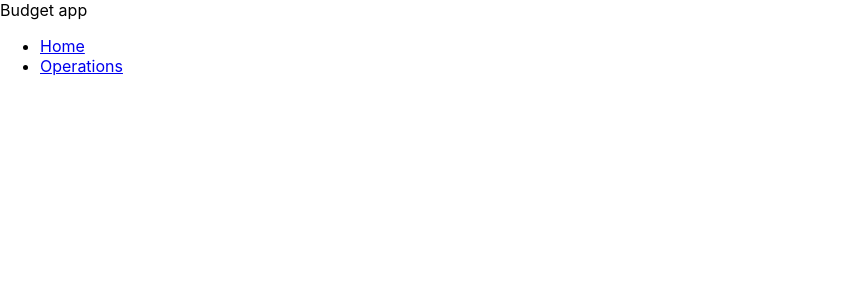
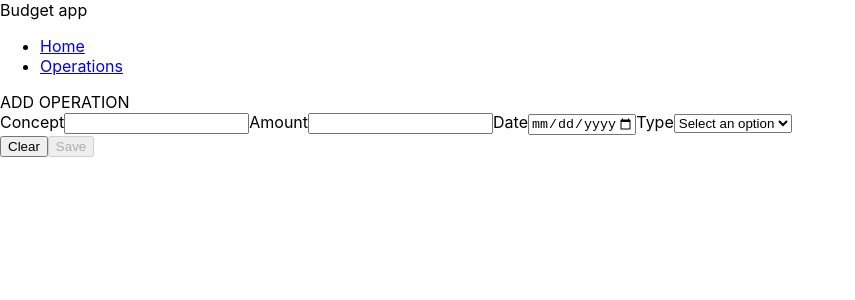
Before and after one commit to MaxiFerrioli/budget-app, a React (Create React App) app in the folder client/: page /operation/edit/1 in a window 1280 px wide. Shown: the top 300 px of the page, without its empty margins (0-855 px from the left). Built offline with nearby package versions, Linux system fonts and the light colour scheme; no server answers.

Commit message:
add operationEdit to App

```diff
--- a/client/src/App.js
+++ b/client/src/App.js
@@ -1,6 +1,7 @@
 import { BrowserRouter as Router, Routes, Route } from "react-router-dom";
 import Home from "./components/Home/Home";
 import Navbar from "./components/Navbar/Navbar";
+import OperationEdit from "./components/OperationEdit/OperationEdit";
 import Operations from "./components/Operations/Operations";
 
 function App() {
@@ -9,6 +10,7 @@ function App() {
       <Router>
         <Navbar />
         <Routes>
+          <Route path="/operation/edit/:id" element={<OperationEdit />} />
           <Route path="/operations" element={<Operations />} />
           <Route path="/" element={<Home />} />
         </Routes>
--- a/client/src/components/Operations/Form/OperationForm.jsx
+++ b/client/src/components/Operations/Form/OperationForm.jsx
@@ -1,13 +1,24 @@
 import { useState, useEffect } from "react";
 import Item from "../../Item/Item";
 
-const OperationForm = ({ onSaveOperation }) => {
+const OperationForm = ({ onSaveOperation, operation = null, title }) => {
   const [enteredConcept, setEnteredConcept] = useState("");
   const [enteredAmount, setEnteredAmount] = useState("");
   const [enteredDate, setEnteredDate] = useState("");
   const [enteredType, setEnteredType] = useState(0);
+  const [isFormReady, setIsFormReady] = useState(false);
+  const [isEditing, setIsEditing] = useState(false);
 
-  const [isFormReady, setIsFormReady] = useState(false);
+  useEffect(() => {
+    if (operation && operation.id) {
+      setEnteredConcept(operation.concept);
+      setEnteredAmount(operation.amount);
+      setEnteredDate(operation.date);
+      setEnteredType(operation.type_id);
+      setIsFormReady(true);
+      setIsEditing(true);
+    }
+  }, [operation]);
 
   useEffect(() => {
     if (enteredConcept && enteredAmount && enteredDate && enteredType) {
@@ -44,13 +55,16 @@ const OperationForm = ({ onSaveOperation }) => {
   const submitHandler = (event) => {
     event.preventDefault();
 
-    const operation = {
+    const savedOperation = {
       concept: enteredConcept,
       amount: +enteredAmount,
       date: new Date(enteredDate),
       type: enteredType,
     };
-    onSaveOperation(operation);
+    if (isEditing) {
+      savedOperation.id = operation.id;
+    }
+    onSaveOperation(savedOperation);
     clearHandler();
   };
 
--- a/client/src/components/Operations/Operations.jsx
+++ b/client/src/components/Operations/Operations.jsx
@@ -55,7 +55,10 @@ const Operations = () => {
 
   return (
     <div>
-      <OperationForm onSaveOperation={addOperationHandler} />
+      <OperationForm
+        onSaveOperation={addOperationHandler}
+        title="Add Operation"
+      />{" "}
       <Title>ALL OPERATIONS</Title>
       <OperationsFilters
         onShowExpenses={showExpenses}
```
